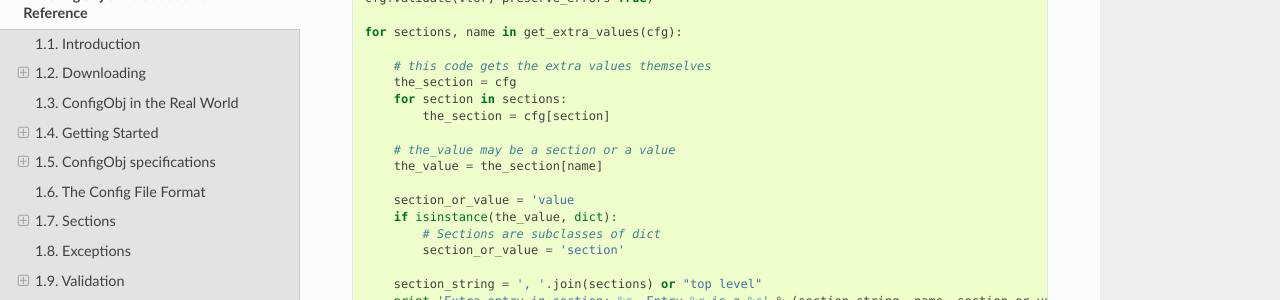
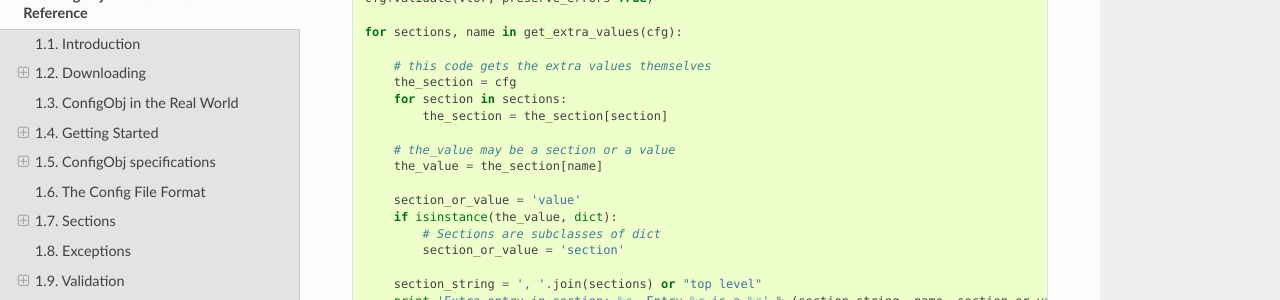
Before and after one commit to DiffSK/configobj, a Sphinx documentation site: the page built from docs/configobj.rst, in a window 1280 px wide and 900 px high, scrolled down 45034 px. Shown: the part 151-451 px from the top of the window. Built offline with Sphinx 7.4.7 and the Read the Docs theme 2.0.0, drawn with Linux system fonts in a browser that asks for light colours.

Commit message:
docs: fix get_extra_values example

```diff
--- a/docs/configobj.rst
+++ b/docs/configobj.rst
@@ -2239,12 +2239,12 @@ Here is an example of how you could present this information to the user.
         # this code gets the extra values themselves
         the_section = cfg
         for section in sections:
-            the_section = cfg[section]
+            the_section = the_section[section]
 
         # the_value may be a section or a value
         the_value = the_section[name]
 
-        section_or_value = 'value
+        section_or_value = 'value'
         if isinstance(the_value, dict):
             # Sections are subclasses of dict
             section_or_value = 'section'
```
